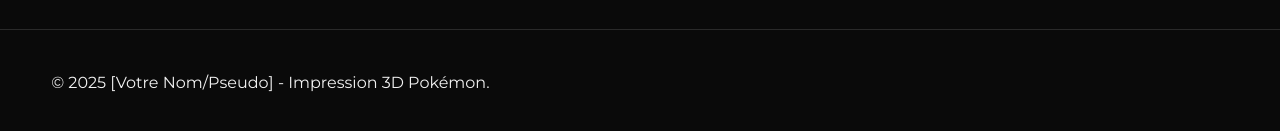
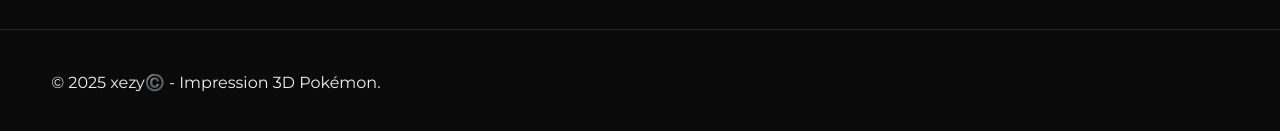
Before and after one commit to xezy-b2/portofolio_ball, a plain HTML site: page pokeballs-3.html in a window 1280 px wide. Shown: the part 1545-1676 px from the top of the page. Drawn offline with Linux system fonts and the light colour scheme.

Commit message:
Update pokeballs-3.html

```diff
--- a/pokeballs-3.html
+++ b/pokeballs-3.html
@@ -56,7 +56,7 @@
 
     <footer class="site-footer">
         <div class="container footer-inner">
-            <p>&copy; 2025 [Votre Nom/Pseudo] - Impression 3D Pokémon.</p>
+            <p>&copy; 2025 xezy©️ - Impression 3D Pokémon.</p>
         </div>
     </footer>
 
@@ -78,4 +78,5 @@
     </script>
 
 </body>
+
 </html>
```
